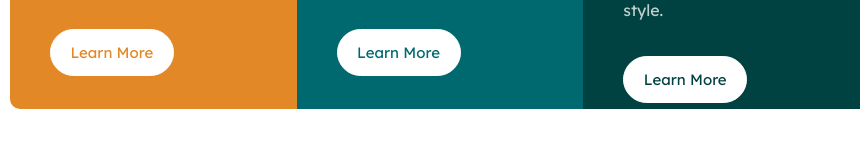
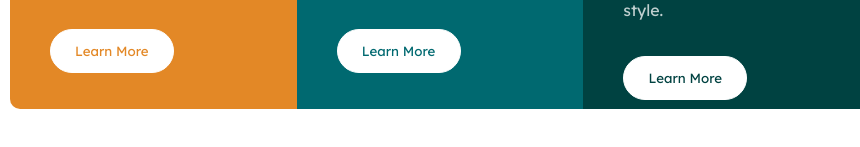
Before and after one commit to Mahii143/3-column-preview-card, a plain HTML site: page index.html in a window 1280 px wide. Shown: the part 485-632 px from the top of the page, 195-1055 px from the left. Drawn offline with Linux system fonts and the light colour scheme.

Commit message:
minor changes

```diff
--- a/index.html
+++ b/index.html
@@ -54,8 +54,8 @@
                 Ideal for cruising in the city or on your next road trip.
               </p>
             </div>
-            <div class="card_btn" id="card1_btn">
-              <p>Learn More</p>
+            <div class="card_btn" >
+              <button id="card1_btn">Learn More</button >
             </div>
           </div>
         </div>
@@ -80,8 +80,8 @@
                 and off-road adventures.
               </p>
             </div>
-            <div class="card_btn" id="card2_btn">
-              <p>Learn More</p>
+            <div class="card_btn" >
+              <button id="card2_btn">Learn More</button >
             </div>
           </div>
         </div>
@@ -106,8 +106,8 @@
                 rental and arrive in style.
               </p>
             </div>
-            <div class="card_btn" id="card3_btn">
-              <p>Learn More</p>
+            <div class="card_btn" >
+              <button id="card3_btn">Learn More</button >
             </div>
           </div>
         </div>
--- a/style.css
+++ b/style.css
@@ -32,8 +32,6 @@
     border-bottom-right-radius: 10px;
 }
 .main_card_contents{
-    height: 100%;
-    width: 100%;
     padding: 2.5rem;
 }
 .card_contents{
@@ -57,7 +55,7 @@
     font-family: 'Lexend Deca', sans-serif;;
     color:hsla(0, 0%, 100%, 0.75);
 }
-.card_btn>p{
+#card1_btn,#card2_btn,#card3_btn{
     font-family: 'Lexend Deca', sans-serif;;
     width: 60%;
     text-align :center ;
@@ -72,26 +70,31 @@
 #card3{
     background-color:hsl(179, 100%, 13%);
 }
-#card1_btn>p{
+#card1_btn{
     color:hsl(31, 77%, 52%);
 }
-#card2_btn>p{
+#card2_btn{
     color: hsl(184, 100%, 22%);
 }
-#card3_btn>p{
+#card3_btn{
     color:  hsl(179, 100%, 13%) ;
 }
-#card1_btn>p:hover{
+#card1_btn:hover{
     background-color:hsl(31, 77%, 52%) ;
     color: #fff;
+    transition: ease-in .3s;
 }
-#card2_btn>p:hover{
+#card2_btn:hover{
     background-color: hsl(184, 100%, 22%);
     color: #fff;
+    transition: ease-in .3s;
 }
-#card3_btn>p:hover{
+#card3_btn:hover{
     background-color: hsl(179, 100%, 13%);
-    color: #fff;}
+    color: #fff;
+    transition: ease-in .3s;
+}
+
 
 
 @media (min-width:1024px){
```
